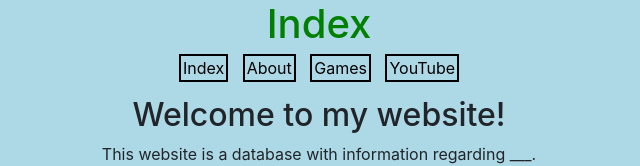
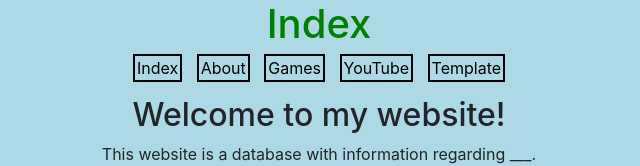
Before and after one commit to Martragon/martin-you-portfolio, a plain HTML site: page index.html in a window 1280 px wide. Shown: the top 166 px of the page, without its empty margins (321-961 px from the left). Drawn offline with nearby package versions, Linux system fonts and the light colour scheme.

Commit message:
Update index.html

```diff
--- a/index.html
+++ b/index.html
@@ -15,6 +15,7 @@
         <a href="about.html">About</a>
         <a href="games.html">Games</a>
         <a href="youtube.html">YouTube</a>
+        <a href="template.html">Template</a>
         </div>
         <p></p>
         <h2>Welcome to my website!</h2>
```
